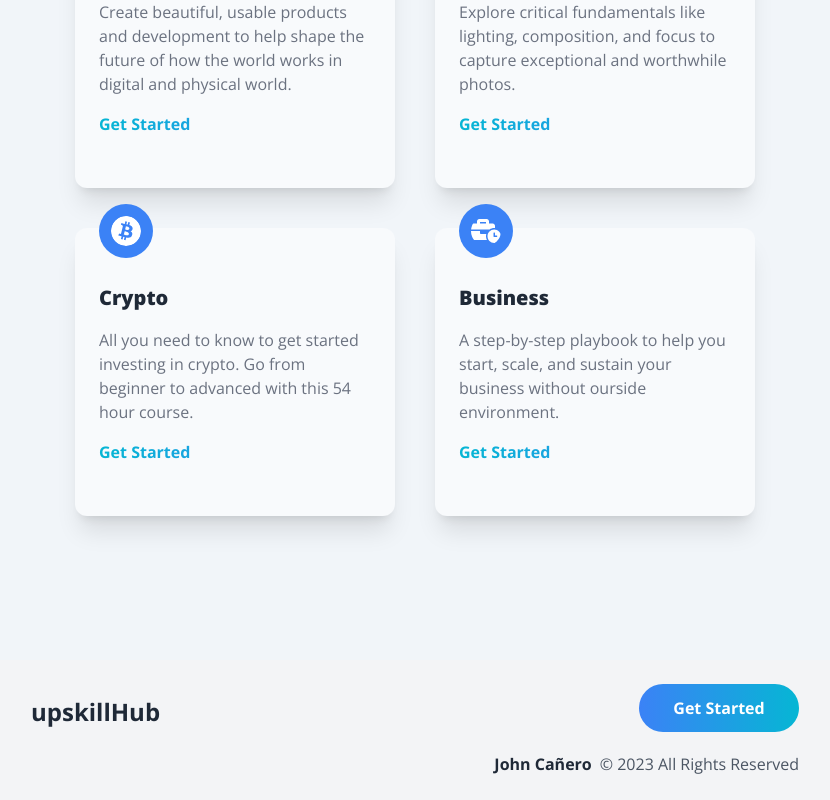
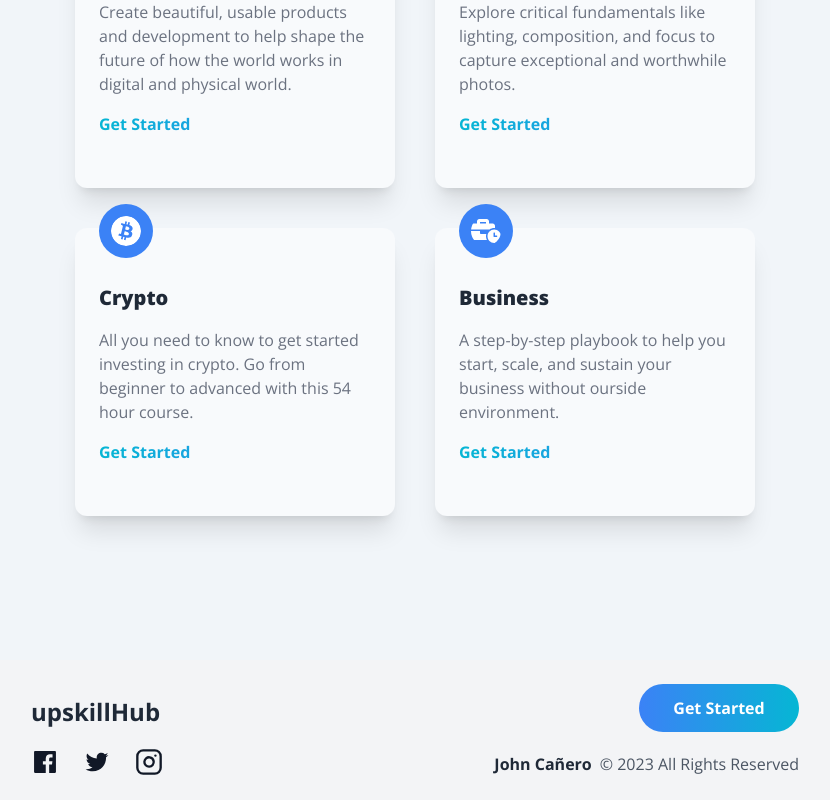
Before and after one commit to johncanero/upskill-hub, a Next.js app: page / in a window 1280 px wide. Shown: the part 1320-2120 px from the top of the page, without its empty margins (225-1055 px from the left). Built offline with nearby package versions, Linux system fonts and the light colour scheme.

Commit message:
Add React Icons: Facebook, Twitter and Instagram

```diff
--- a/src/sections/Footer.tsx
+++ b/src/sections/Footer.tsx
@@ -1,5 +1,8 @@
 import React from "react";
 import Link from "next/link";
+import { AiFillFacebook } from "@react-icons/all-files/ai/AiFillFacebook"
+import { AiOutlineTwitter } from "@react-icons/all-files/ai/AiOutlineTwitter"
+import { FiInstagram } from "@react-icons/all-files/fi/FiInstagram"
 
 const Footer = () => {
   return (
@@ -31,8 +34,17 @@ const Footer = () => {
       </div>
 
 
+      <div className="flex justify-center md:justify-between">
+        {/* Icons */}
+        <div className="flex gap-6 pt-4">
+          <AiFillFacebook size={28} />
+          <AiOutlineTwitter size={28} />
+          <FiInstagram size={28} />
+        </div>
+
+
         {/* Copyright */}
-      <div className="pt-4 text-sm text-center text-gray-600 md:text-base md:text-right md:mt-1 font-OpenSans">
+        <div className="pt-4 text-sm text-gray-600 md:text-base md:mt-1 font-OpenSans">
           <Link
             target="_blank"
             rel="noopener noreferrer"
@@ -44,6 +56,11 @@ const Footer = () => {
           </Link>
           &copy; {new Date().getFullYear()} All Rights Reserved
         </div>
+      </div>
+
+
+
+
     </footer>
   );
 };
```
Lines whose indentation alone changed are shown as unchanged.
